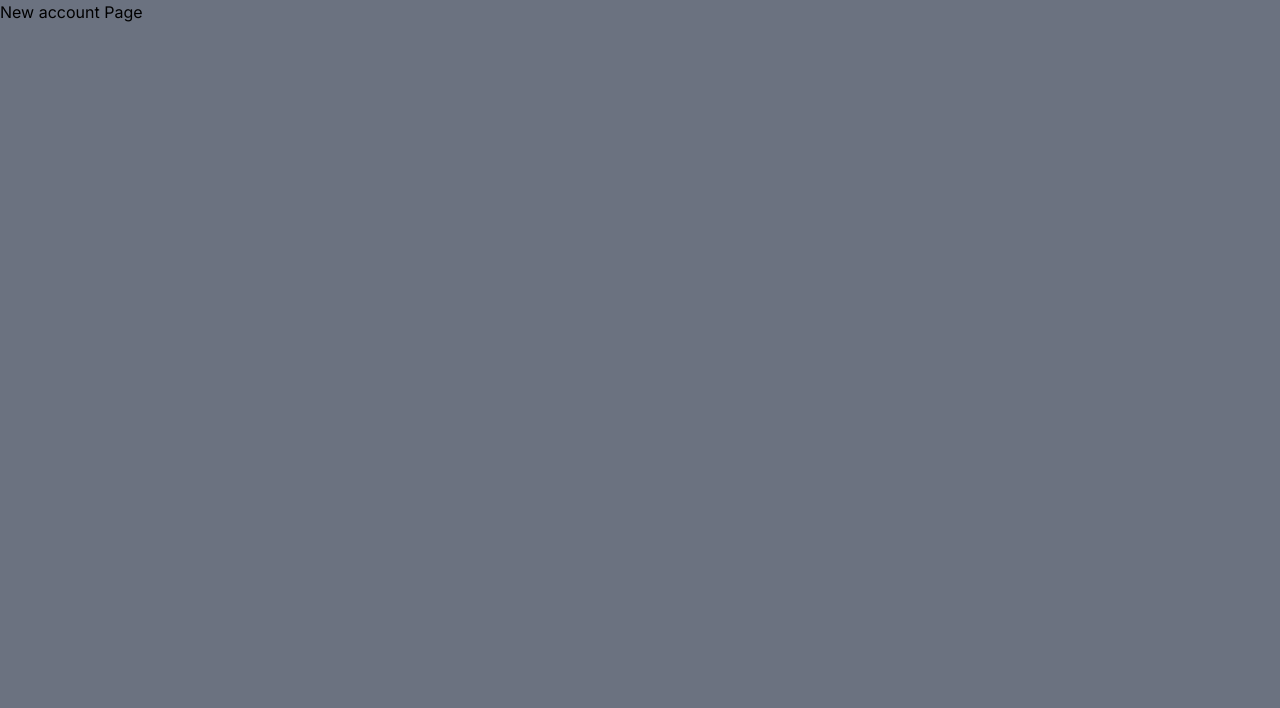
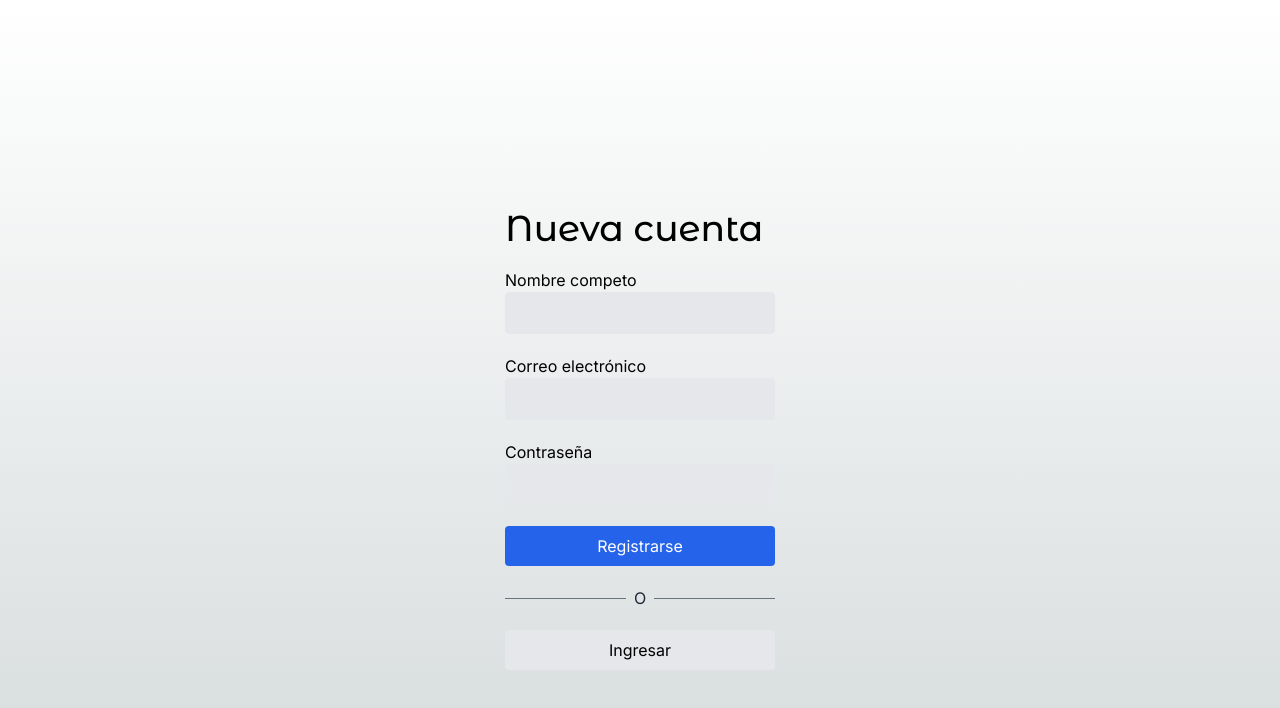
Before and after one commit to AlexisFlores17/E-shop, a Next.js app: page /auth/new-account in a window 1280 px wide. Shown: the top 708 px of the page. Built offline with nearby package versions, Linux system fonts and the light colour scheme.

Commit message:
feat: :art: Implementación de las páginas de login y registro

```diff
--- a/src/app/auth/layout.tsx
+++ b/src/app/auth/layout.tsx
@@ -1,11 +1,20 @@
-export default function ShopLayout({
-  children,
-}: {
-  children: React.ReactNode;
-}) {
+
+import { ReactNode } from "react";
+
+interface Props {
+  children: ReactNode;
+}
+
+export default async function ShopLayout({children}:Props) {
+
+
+
   return (
-    <main className="min-h-screen bg-gray-500">
-      {children}
+
+    <main className="flex justify-center">
+      <div className=" w-full sm:w-[350px] px-10">
+        {children}
+      </div>
     </main>
   );
 }
--- a/src/app/auth/login/page.tsx
+++ b/src/app/auth/login/page.tsx
@@ -1,10 +1,46 @@
+import { titleFont } from '@/config/fonts';
+import Link from 'next/link';
+
+export default function Login () {
+  return (
+    <div className="flex flex-col min-h-screen pt-32 sm:pt-52">
+
+      <h1 className={ `${ titleFont.className } text-4xl mb-5` }>Ingresar</h1>
+
+      <div className="flex flex-col">
+
+        <label htmlFor="email">Correo electrónico</label>
+        <input
+          className="px-5 py-2 border bg-gray-200 rounded mb-5"
+          type="email" />
 
 
-export default function Home() {
-  return (
-    <div className="">
-      <h1>Login Page</h1>
+        <label htmlFor="email">Contraseña</label>
+        <input
+          className="px-5 py-2 border bg-gray-200 rounded mb-5"
+          type="email" />
 
+        <button
+
+          className="btn-primary">
+          Ingresar
+        </button>
+
+
+        {/* divisor l ine */ }
+        <div className="flex items-center my-5">
+          <div className="flex-1 border-t border-gray-500"></div>
+          <div className="px-2 text-gray-800">O</div>
+          <div className="flex-1 border-t border-gray-500"></div>
+        </div>
+
+        <Link
+          href="/auth/new-account"
+          className="btn-secondary text-center">
+          Crear una nueva cuenta
+        </Link>
+
+      </div>
     </div>
   );
 }
--- a/src/app/auth/new-account/page.tsx
+++ b/src/app/auth/new-account/page.tsx
@@ -1,9 +1,52 @@
+import { titleFont } from '@/config/fonts';
+import Link from 'next/link';
 
-export default function Home() {
+export default function NewAccount () {
   return (
-    <div className="">
-      <h1>New account Page</h1>
+    <div className="flex flex-col min-h-screen pt-32 sm:pt-52">
 
+      <h1 className={ `${ titleFont.className } text-4xl mb-5` }>Nueva cuenta</h1>
+
+      <div className="flex flex-col">
+
+      <label htmlFor="nombre">Nombre competo</label>
+        <input
+          className="px-5 py-2 border bg-gray-200 rounded mb-5"
+          type="text" />
+
+
+        <label htmlFor="email">Correo electrónico</label>
+        <input
+          className="px-5 py-2 border bg-gray-200 rounded mb-5"
+          type="email" />
+
+
+        <label htmlFor="email">Contraseña</label>
+        <input
+          className="px-5 py-2 border bg-gray-200 rounded mb-5"
+          type="email" />
+
+        <button
+
+          className="btn-primary">
+          Registrarse
+        </button>
+
+
+        {/* divisor l ine */ }
+        <div className="flex items-center my-5">
+          <div className="flex-1 border-t border-gray-500"></div>
+          <div className="px-2 text-gray-800">O</div>
+          <div className="flex-1 border-t border-gray-500"></div>
+        </div>
+
+        <Link
+          href="/auth/login"
+          className="btn-secondary text-center">
+          Ingresar
+        </Link>
+
+      </div>
     </div>
   );
 }
--- a/src/components/ui/footer/Footer.tsx
+++ b/src/components/ui/footer/Footer.tsx
@@ -3,6 +3,8 @@ import Link from "next/link";
 import React from "react";
 
 export const Footer = () => {
+
+
 return (
     <div className="flex w-full justify-center text-xs mb-10">
         <Link href="/">
```
Lines whose indentation alone changed are shown as unchanged.
